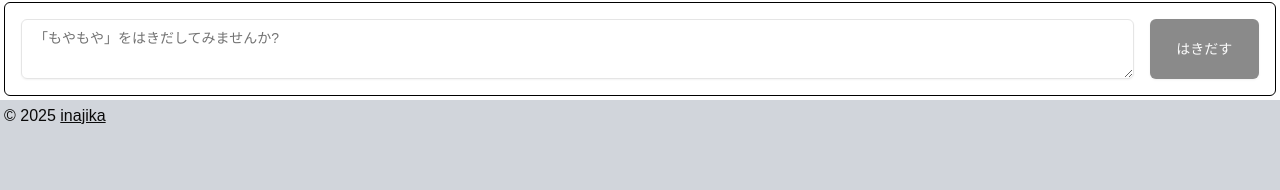
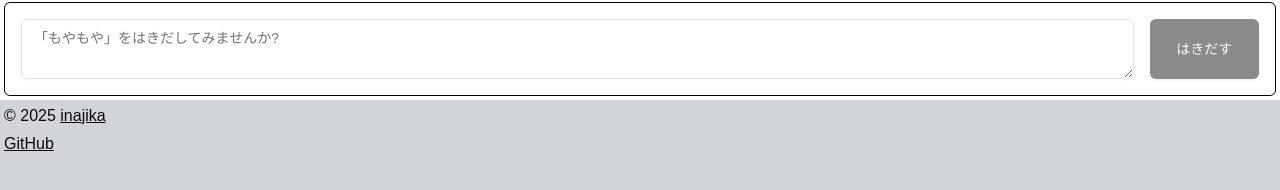
Before and after one commit to inajika/moyapoi-web, a Next.js app: page / in a window 1280 px wide. Shown: the part 594-784 px from the top of the page. Built offline with nearby package versions, Linux system fonts and the light colour scheme.

Commit message:
add: GitHubへのリンクを追加

```diff
--- a/src/components/footer.tsx
+++ b/src/components/footer.tsx
@@ -4,6 +4,8 @@
 export default function Footer() {
   return (
     <footer className="h-[16vh] p-1 bg-gray-300">
+      <ul className="flex flex-col gap-1">
+        <li>
           &copy;&nbsp;2025&nbsp;
           <a
             href="https://inajika.com"
@@ -13,6 +15,18 @@ export default function Footer() {
           >
             inajika
           </a>
+        </li>
+        <li>
+          <a
+            href="https://github.com/inajika/moyapoi-web"
+            target="_blank"
+            rel="noreferrer"
+            className="underline hover:no-underline"
+          >
+            GitHub
+          </a>
+        </li>
+      </ul>
     </footer>
   );
 }
```
Lines whose indentation alone changed are shown as unchanged.
